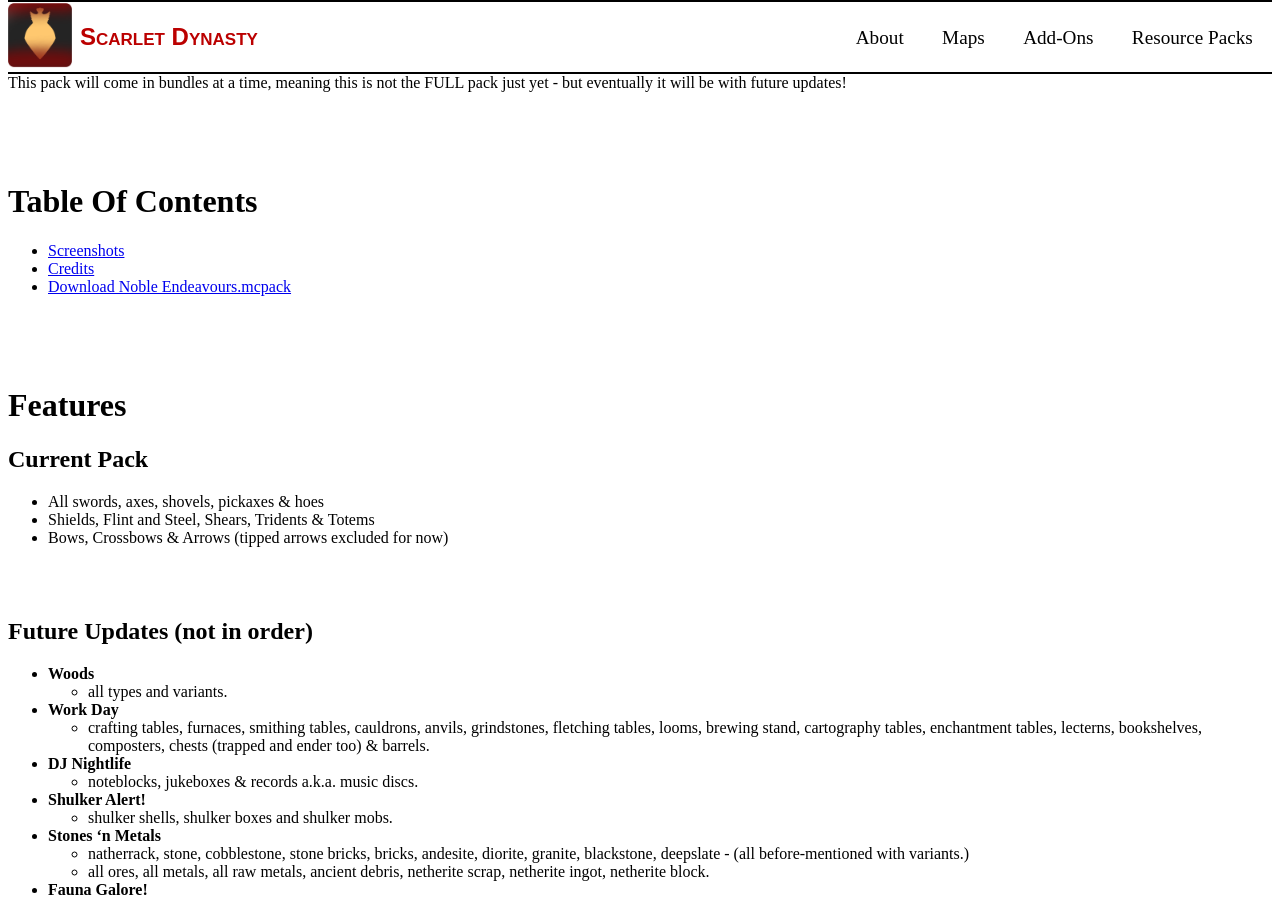
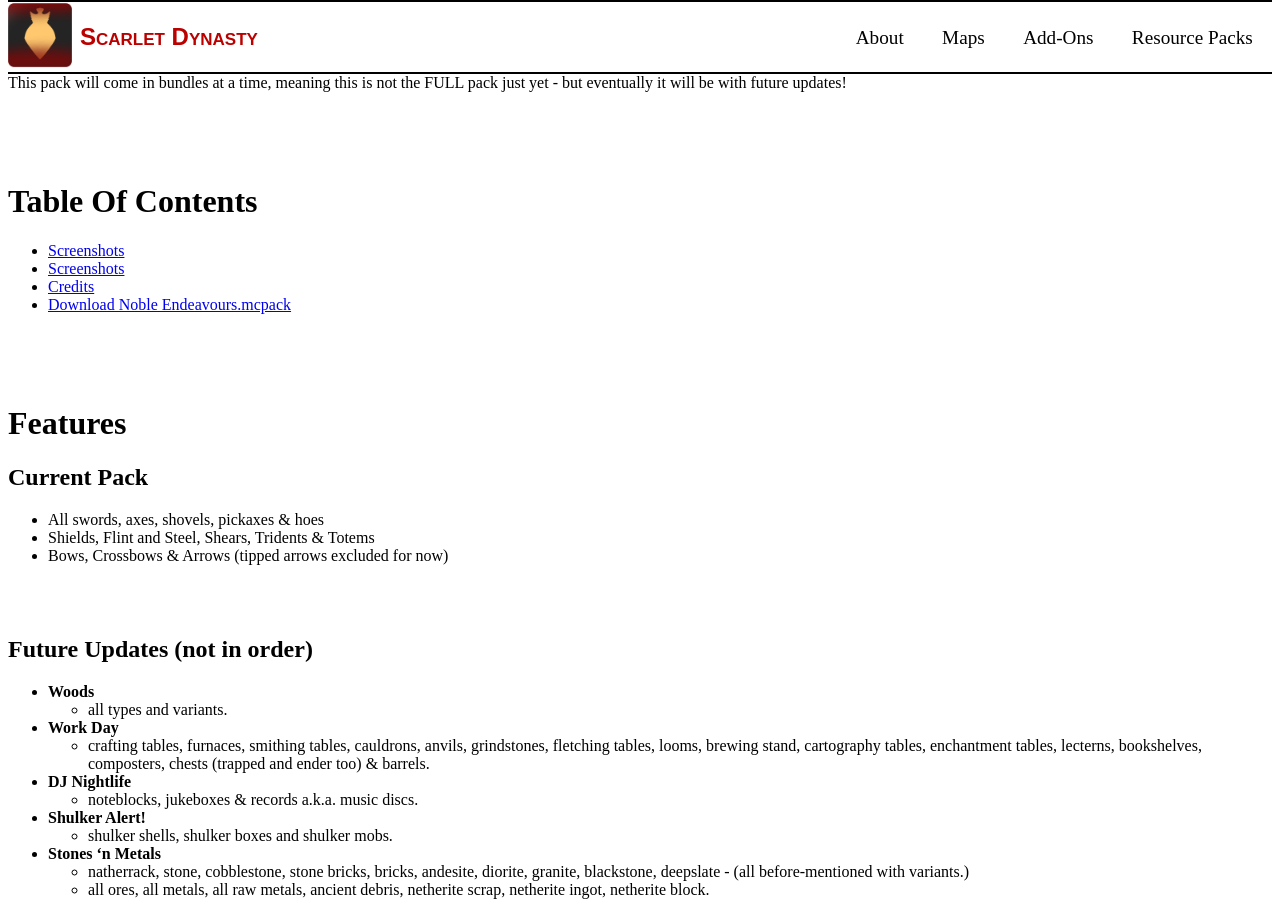
Before and after one commit to Scarlet-Dynasty/scarlet-dynasty.github.io, a Jekyll site: the page built from resource-packs/noble-endeavours.md, in a window 1280 px wide and 900 px high, scrolled down 538 px. Built offline with Jekyll 4.4.1, drawn with Linux system fonts in a browser that asks for light colours; grey boxes are pictures that could not be loaded.

Commit message:
Update noble-endeavours.md

```diff
--- a/resource-packs/noble-endeavours.md
+++ b/resource-packs/noble-endeavours.md
@@ -16,6 +16,7 @@ This pack will come in bundles at a time, meaning this is not the FULL pack just
 
 # Table Of Contents
 
+- [Screenshots](/resource-packs/noble-endeavours#features)
 - [Screenshots](/resource-packs/noble-endeavours#screenshots)
 - [Credits](/resource-packs/noble-endeavours#screenshots)
 - [Download Noble Endeavours.mcpack](/resource-packs/noble-endeavours#download-noble-endeavoursmcpack)
```
